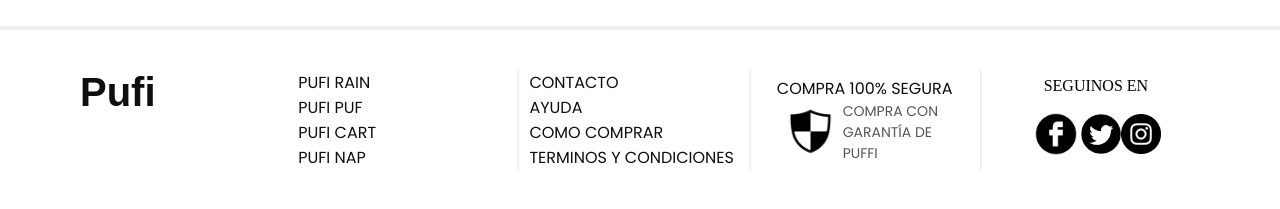
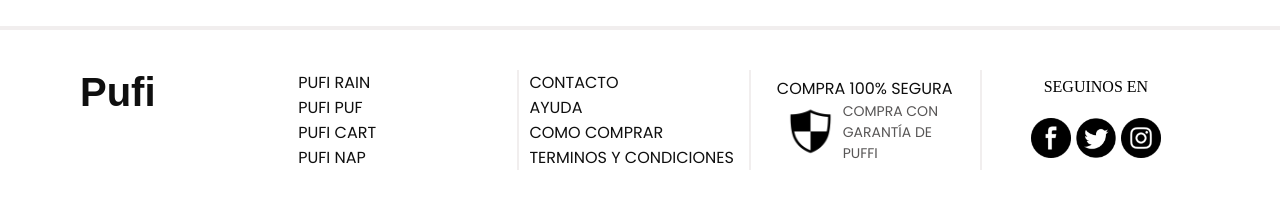
Before and after one commit to RichardIrala/it-globers-desafio, a React app in the folder frontend/: page / in a window 1280 px wide. Shown: the part 4323-4532 px from the top of the page. Built offline with nearby package versions, Linux system fonts and the light colour scheme.

Commit message:
Se modifico el estilo e imagen de las social medias del footer

```diff
--- a/frontend/src/Router/index.tsx
+++ b/frontend/src/Router/index.tsx
@@ -5,25 +5,24 @@
 import CheckEmailForm from "pages/CheckEmailForm";
 import SignUp from "pages/SignUp";
 import MyAccount from "pages/MyAccount";
-import {useSelector} from "react-redux"
+import { useSelector } from "react-redux";
 export const AppRoutes = () => {
-const userData = useSelector((state:any) => state.user);
+  const userData = useSelector((state: any) => state.user);
 
-const {token} = userData;
+  const { token } = userData;
   return (
     <Routes>
       <Route path="/" element={<Homepage />}></Route>
       <Route path="/checkEmail" element={<CheckEmailForm />}></Route>
       <Route path="/login" element={<Login />}></Route>
       <Route path="/signup" element={<SignUp />}></Route>
-      <Route path="/my-account" element={!Boolean(token)
-        ? <Navigate to={"/checkEmail"}/>
-        : <MyAccount />}>
-      </Route>
       <Route
-        path="*"
-        element={<h1>No existe la página a la que se intenta acceder</h1>}
-      />
+        path="/my-account"
+        element={
+          !Boolean(token) ? <Navigate to={"/checkEmail"} /> : <MyAccount />
+        }
+      ></Route>
+      <Route path="*" element={<Navigate to={"/"} />} />
     </Routes>
   );
 };
--- a/frontend/src/components/Footer/index.css
+++ b/frontend/src/components/Footer/index.css
@@ -114,6 +114,7 @@
   display: grid;
   grid-template-rows: auto auto;
   place-items: center;
+  gap: 5px;
 }
 @media (max-width: 900px) {
   .socialMediasContainer {
@@ -124,6 +125,7 @@
   display: flex;
   justify-content: center;
   align-items: center;
+  gap: 5px;
 }
 @media (max-width: 900px) {
 }
--- a/frontend/src/components/Footer/index.tsx
+++ b/frontend/src/components/Footer/index.tsx
@@ -93,8 +93,8 @@
               <img
                 src={facebookIcon}
                 alt="facebook logo"
-                width={50}
-                height={50}
+                width={40}
+                height={40}
               />
             </a>
             <a href="https://twitter.com/home" target="_blank">
```
Also changed, not shown: frontend/src/assets/facebookIcon.png.
